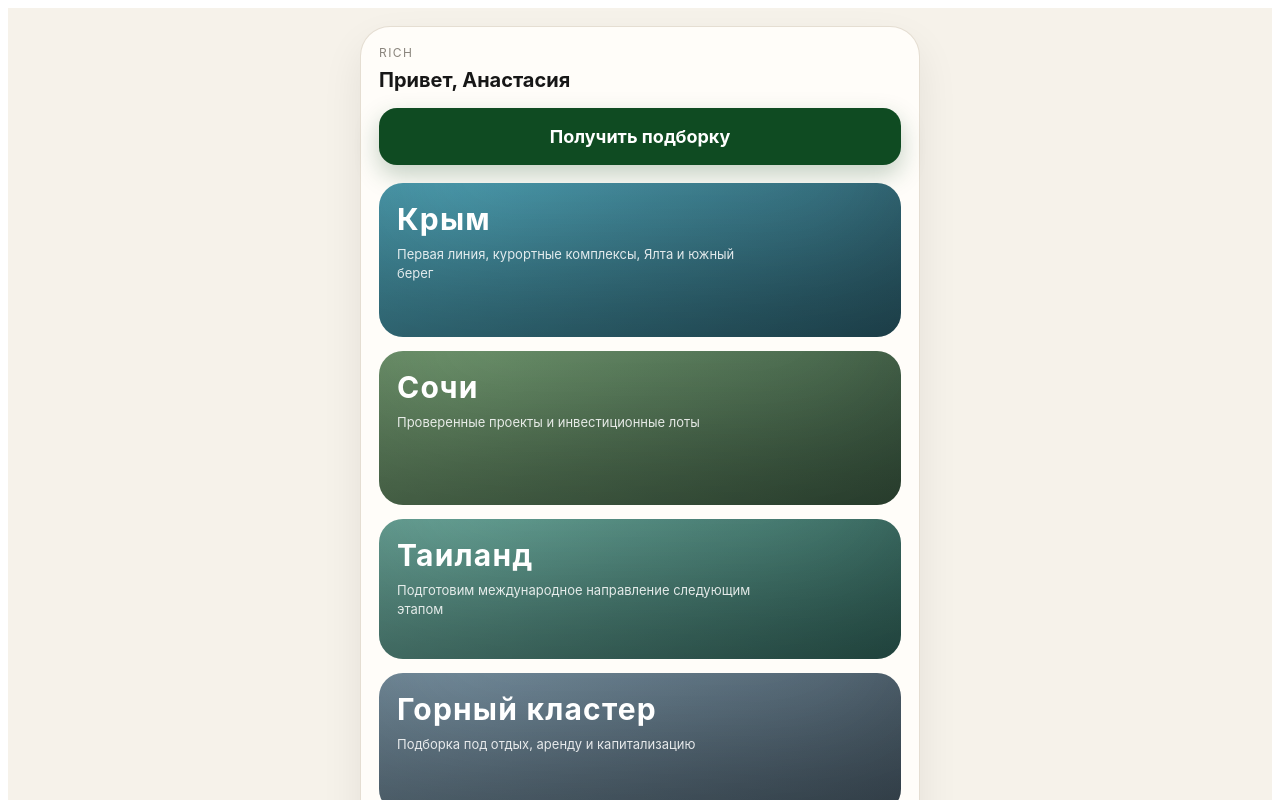
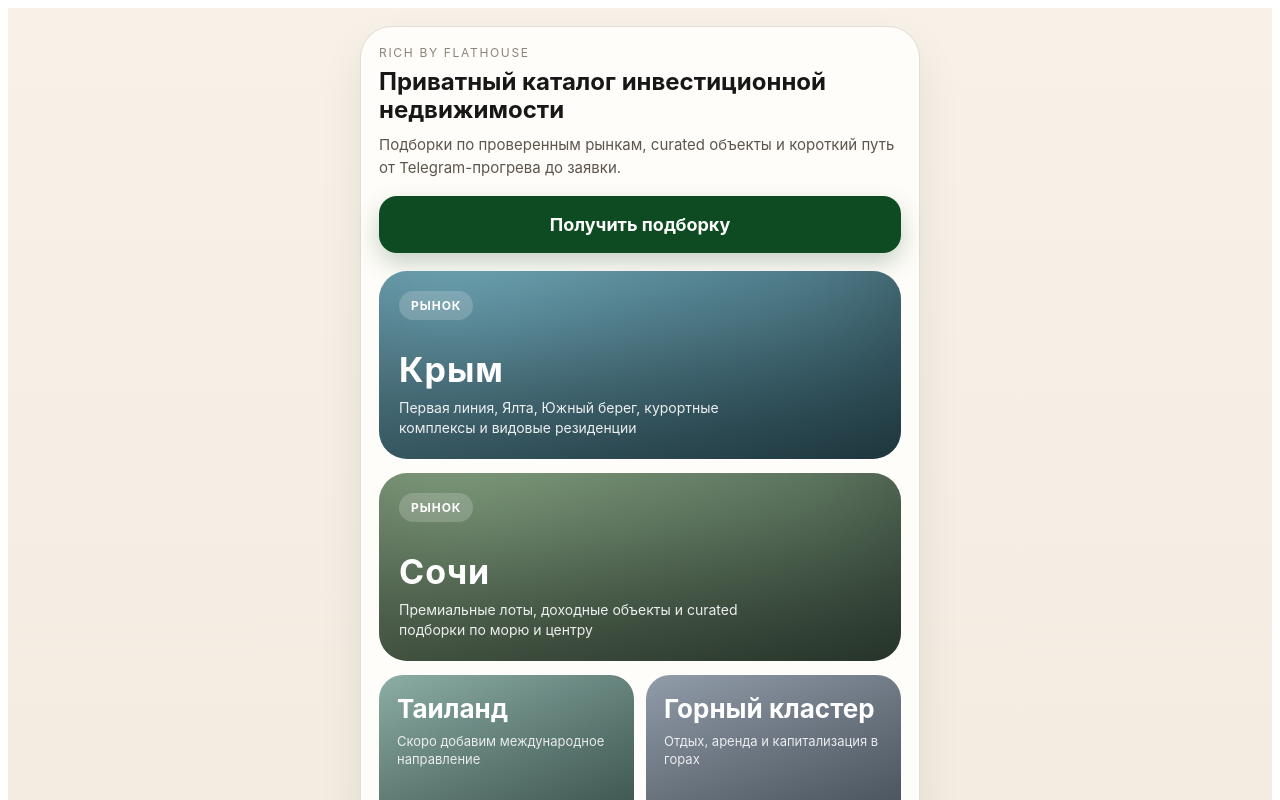
Before and after one commit to anastasiatsaunits-cloud/telegram-real-estate, a Next.js app in the folder apps/miniapp/: page / in a window 1280 px wide. Shown: the top 800 px of the page. Built offline with nearby package versions, Linux system fonts and the light colour scheme.

Commit message:
feat(miniapp): refine premium market chooser and listing

```diff
--- a/apps/miniapp/next.config.mjs
+++ b/apps/miniapp/next.config.mjs
@@ -8,9 +8,7 @@ const repoRoot = path.resolve(__dirname, '../..');
 /** @type {import('next').NextConfig} */
 const nextConfig = {
   output: 'standalone',
-  experimental: {
-    outputFileTracingRoot: repoRoot,
-  },
+  outputFileTracingRoot: repoRoot,
   turbopack: {
     root: repoRoot,
   },
--- a/apps/miniapp/pages/index.tsx
+++ b/apps/miniapp/pages/index.tsx
@@ -1,10 +1,38 @@
 import Link from 'next/link';
 
 const markets = [
-  { key: 'crimea', title: 'Крым', subtitle: 'Первая линия, курортные комплексы, Ялта и южный берег', href: '/properties?regionName=Крым' },
-  { key: 'sochi', title: 'Сочи', subtitle: 'Проверенные проекты и инвестиционные лоты', href: '/properties?region=sochi&regionName=Сочи' },
-  { key: 'thailand', title: 'Таиланд', subtitle: 'Подготовим международное направление следующим этапом', href: '/quiz/region' },
-  { key: 'mountains', title: 'Горный кластер', subtitle: 'Подборка под отдых, аренду и капитализацию', href: '/quiz/region' },
+  {
+    key: 'crimea',
+    title: 'Крым',
+    subtitle: 'Первая линия, Ялта, Южный берег, курортные комплексы и видовые резиденции',
+    href: '/properties?region=crimea&regionName=Крым',
+    gradient: 'linear-gradient(135deg, #6ca6b7 0%, #335c68 100%)',
+    size: 'large',
+  },
+  {
+    key: 'sochi',
+    title: 'Сочи',
+    subtitle: 'Премиальные лоты, доходные объекты и curated подборки по морю и центру',
+    href: '/properties?region=sochi&regionName=Сочи',
+    gradient: 'linear-gradient(135deg, #7f9d7b 0%, #415847 100%)',
+    size: 'large',
+  },
+  {
+    key: 'thailand',
+    title: 'Таиланд',
+    subtitle: 'Скоро добавим международное направление',
+    href: '/quiz/region',
+    gradient: 'linear-gradient(135deg, #87aba2 0%, #47635d 100%)',
+    size: 'small',
+  },
+  {
+    key: 'mountains',
+    title: 'Горный кластер',
+    subtitle: 'Отдых, аренда и капитализация в горах',
+    href: '/quiz/region',
+    gradient: 'linear-gradient(135deg, #8e99a7 0%, #56616c 100%)',
+    size: 'small',
+  },
 ];
 
 const bottomLinks = [
@@ -14,6 +42,9 @@ const bottomLinks = [
 ];
 
 export default function HomePage() {
+  const featuredMarkets = markets.filter((market) => market.size === 'large');
+  const secondaryMarkets = markets.filter((market) => market.size === 'small');
+
   return (
     <main
       style={{
@@ -22,22 +53,25 @@ export default function HomePage() {
         padding: '18px 14px 32px',
         fontFamily: 'Inter, Arial, sans-serif',
         color: '#171717',
-        background: '#f6f2ea',
+        background: 'linear-gradient(180deg, #f7f1e8 0%, #f1eadf 100%)',
       }}
     >
       <div style={{ maxWidth: 560, margin: '0 auto' }}>
         <section
           style={{
             background: '#fffdf9',
-            borderRadius: 30,
+            borderRadius: 32,
             padding: 18,
-            boxShadow: '0 18px 40px rgba(0,0,0,0.08)',
-            border: '1px solid rgba(227,219,207,0.9)',
+            boxShadow: '0 20px 44px rgba(0,0,0,0.08)',
+            border: '1px solid rgba(227,219,207,0.92)',
           }}
         >
           <div style={{ marginBottom: 16 }}>
-            <div style={{ fontSize: 12, letterSpacing: '0.12em', color: '#8a857d', marginBottom: 8 }}>RICH</div>
-            <div style={{ fontSize: 20, fontWeight: 700, lineHeight: 1.2 }}>Привет, Анастасия</div>
+            <div style={{ fontSize: 12, letterSpacing: '0.14em', color: '#8b8478', marginBottom: 8 }}>RICH BY FLATHOUSE</div>
+            <div style={{ fontSize: 24, fontWeight: 700, lineHeight: 1.15 }}>Приватный каталог инвестиционной недвижимости</div>
+            <div style={{ marginTop: 10, color: '#5c554c', lineHeight: 1.55, fontSize: 15 }}>
+              Подборки по проверенным рынкам, curated объекты и короткий путь от Telegram-прогрева до заявки.
+            </div>
           </div>
 
           <Link
@@ -53,14 +87,46 @@ export default function HomePage() {
               fontWeight: 700,
               fontSize: 18,
               marginBottom: 18,
-              boxShadow: '0 10px 24px rgba(15,75,34,0.25)',
+              boxShadow: '0 10px 24px rgba(15,75,34,0.24)',
             }}
           >
             Получить подборку
           </Link>
 
-          <div style={{ display: 'grid', gap: 14, marginBottom: 18 }}>
-            {markets.map((market, index) => (
+          <div style={{ display: 'grid', gap: 14, marginBottom: 14 }}>
+            {featuredMarkets.map((market) => (
+              <Link
+                key={market.key}
+                href={market.href}
+                style={{
+                  display: 'block',
+                  textDecoration: 'none',
+                  borderRadius: 28,
+                  overflow: 'hidden',
+                  minHeight: 148,
+                  padding: 20,
+                  color: '#ffffff',
+                  background: market.gradient,
+                  position: 'relative',
+                  boxShadow: 'inset 0 -80px 120px rgba(0,0,0,0.22)',
+                }}
+              >
+                <div style={{ position: 'absolute', inset: 0, background: 'linear-gradient(180deg, rgba(255,255,255,0.04) 0%, rgba(0,0,0,0.26) 100%)' }} />
+                <div style={{ position: 'relative', zIndex: 1, display: 'flex', flexDirection: 'column', justifyContent: 'space-between', height: '100%' }}>
+                  <div style={{ display: 'inline-flex', alignSelf: 'flex-start', padding: '7px 12px', borderRadius: 999, background: 'rgba(255,255,255,0.18)', color: '#fff', fontSize: 12, fontWeight: 700, letterSpacing: '0.08em' }}>
+                    РЫНОК
+                  </div>
+                  <div>
+                    <div style={{ fontSize: 34, fontWeight: 700, letterSpacing: '0.03em', marginBottom: 8 }}>{market.title}</div>
+                    <div style={{ maxWidth: 380, fontSize: 14, lineHeight: 1.45, color: 'rgba(255,255,255,0.9)' }}>{market.subtitle}</div>
+                  </div>
+                </div>
+              </Link>
+            ))}
+          </div>
+
+          <div style={{ display: 'grid', gridTemplateColumns: '1fr 1fr', gap: 12, marginBottom: 18 }}>
+            {secondaryMarkets.map((market) => (
               <Link
                 key={market.key}
                 href={market.href}
@@ -69,25 +135,17 @@ export default function HomePage() {
                   textDecoration: 'none',
                   borderRadius: 24,
                   overflow: 'hidden',
-                  minHeight: index < 2 ? 118 : 104,
+                  minHeight: 128,
                   padding: 18,
                   color: '#ffffff',
-                  background:
-                    market.key === 'crimea'
-                      ? 'linear-gradient(135deg, #4ba0b3 0%, #295a68 100%)'
-                      : market.key === 'sochi'
-                        ? 'linear-gradient(135deg, #70986e 0%, #395740 100%)'
-                        : market.key === 'thailand'
-                          ? 'linear-gradient(135deg, #6aa89b 0%, #2f6158 100%)'
-                          : 'linear-gradient(135deg, #7690a1 0%, #465865 100%)',
+                  background: market.gradient,
                   position: 'relative',
-                  boxShadow: 'inset 0 -80px 120px rgba(0,0,0,0.18)',
                 }}
               >
-                <div style={{ position: 'absolute', inset: 0, background: 'linear-gradient(180deg, rgba(255,255,255,0.02) 0%, rgba(0,0,0,0.18) 100%)' }} />
+                <div style={{ position: 'absolute', inset: 0, background: 'linear-gradient(180deg, rgba(255,255,255,0.04) 0%, rgba(0,0,0,0.22) 100%)' }} />
                 <div style={{ position: 'relative', zIndex: 1 }}>
-                  <div style={{ fontSize: 30, fontWeight: 700, letterSpacing: '0.04em', marginBottom: 8 }}>{market.title}</div>
-                  <div style={{ maxWidth: 360, fontSize: 13, lineHeight: 1.45, color: 'rgba(255,255,255,0.86)' }}>{market.subtitle}</div>
+                  <div style={{ fontSize: 26, fontWeight: 700, marginBottom: 8 }}>{market.title}</div>
+                  <div style={{ fontSize: 13, lineHeight: 1.42, color: 'rgba(255,255,255,0.86)' }}>{market.subtitle}</div>
                 </div>
               </Link>
             ))}
@@ -95,7 +153,7 @@ export default function HomePage() {
 
           <div
             style={{
-              borderRadius: 20,
+              borderRadius: 22,
               background: '#f4efe6',
               padding: 16,
               marginBottom: 18,
@@ -104,9 +162,8 @@ export default function HomePage() {
               lineHeight: 1.55,
             }}
           >
-            <div style={{ fontWeight: 700, marginBottom: 10 }}>🔐 Доступ к закрытым инвестиционным объектам открыт.</div>
-            <div>В этом каталоге собраны подборки по Крыму и Сочи, которые уже можно смотреть и фильтровать.</div>
-            <div style={{ marginTop: 10 }}>Нажмите на нужный рынок и переходите к объектам.</div>
+            <div style={{ fontWeight: 700, marginBottom: 10 }}>🔐 Доступ к закрытым инвестиционным объектам открыт</div>
+            <div>Сейчас уже доступны curated подборки по Крыму и Сочи. Следующий шаг, выбрать рынок и перейти к лотам.</div>
           </div>
 
           <div style={{ display: 'grid', gridTemplateColumns: 'repeat(3, 1fr)', gap: 10 }}>
```
Also changed, not shown: apps/miniapp/pages/properties/index.tsx (+27 -4 lines).
